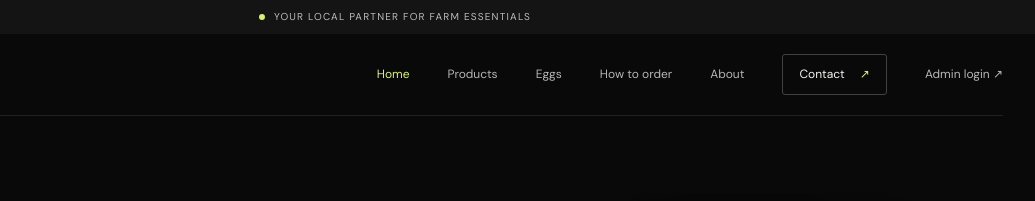
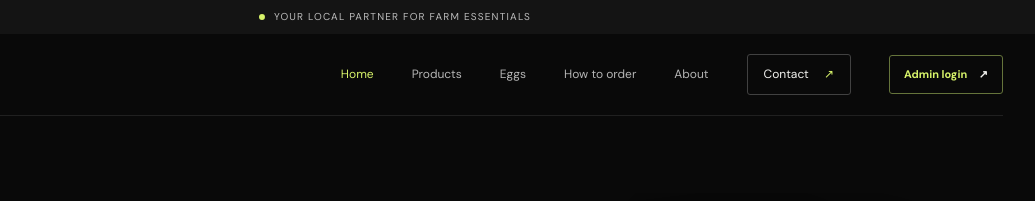
Before and after one commit to katwalanim6-maker/shreyanvi, a plain HTML site: page index.html in a window 1280 px wide. Shown: the top 201 px of the page, 245-1280 px from the left. Drawn offline with Linux system fonts and the light colour scheme.

Commit message:
Style admin login navigation link

```diff
--- a/styles.css
+++ b/styles.css
@@ -216,3 +216,10 @@ h1 em,h2 em{font-style:normal;color:var(--accent)}
   .product-buy-note>div:nth-child(2){flex-basis:calc(100% - 40px)}
   .product-buy-note .text-link{margin-left:38px}
 }
+
+
+/* Store administrator login link */
+.nav-admin{color:var(--accent)!important;border:1px solid #65743b;padding:10px 14px;border-radius:3px;font-size:11px;font-weight:700;white-space:nowrap}
+.nav-admin span{margin-left:9px;color:var(--white)}
+.nav-admin:hover{background:#1b2111;border-color:var(--accent)}
+@media(max-width:640px){.main-nav .nav-admin{padding:13px 0;border:0;border-bottom:1px solid #252525;border-radius:0}}
```
